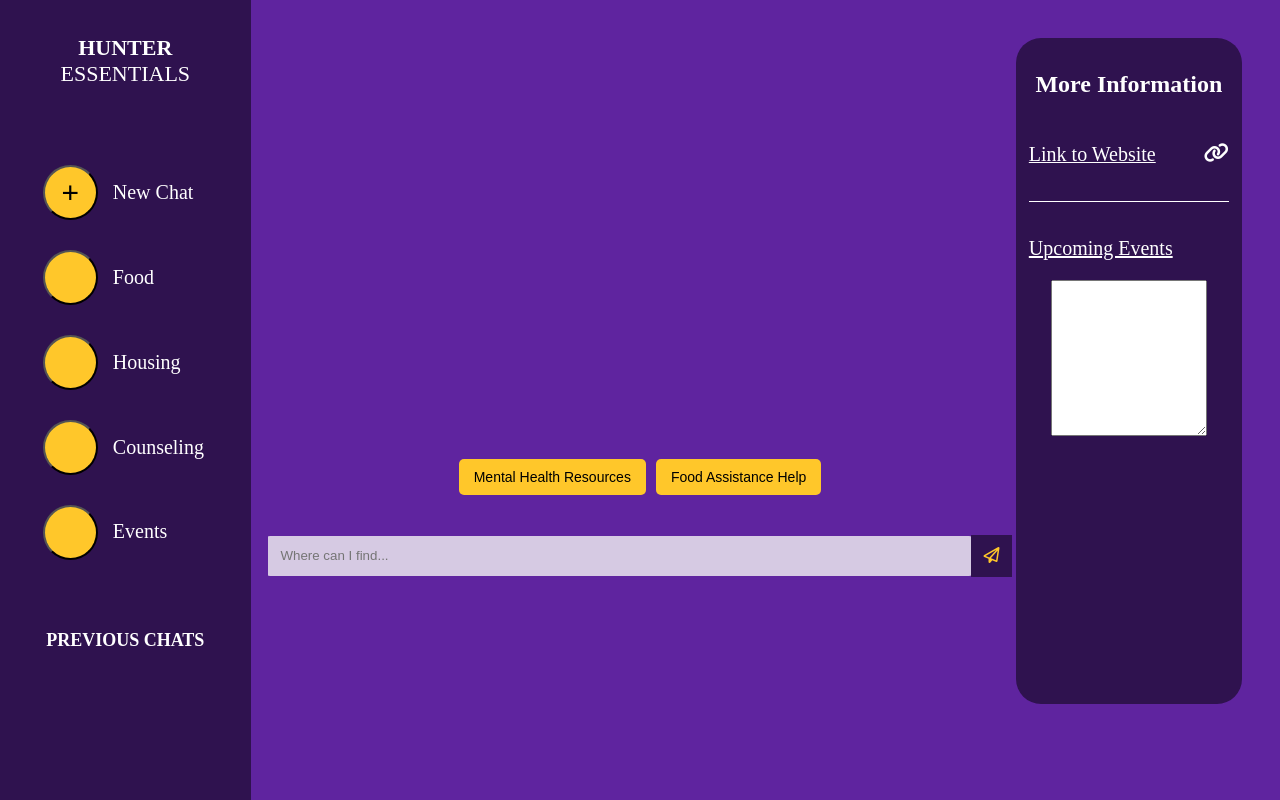
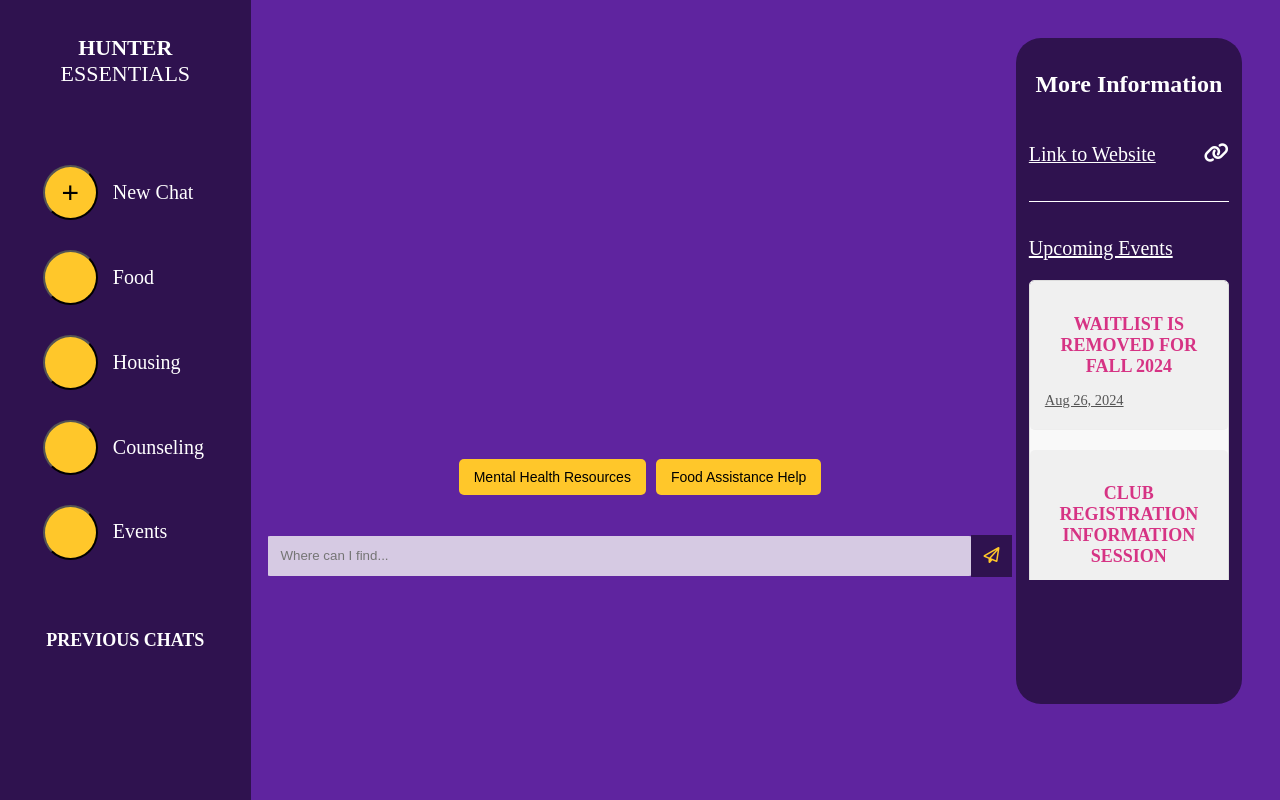
Before and after one commit to zaraamerr/cuny-resource-chatbot, a React (Create React App) app in the folder myapp/: page / in a window 1280 px wide. Built offline with nearby package versions, Linux system fonts and the light colour scheme; a web font is replaced by a local one.

Commit message:
added calendar to mainpage

```diff
--- a/myapp/src/components/InfoPanel.css
+++ b/myapp/src/components/InfoPanel.css
@@ -18,12 +18,11 @@
 	text-decoration: underline;
 }
 
-.infopanel-main textarea{
-	height: 150px;
+.textarea{
+	height: 300px;
   overflow: hidden;
-  max-width: 150px;
-  max-height: 200px;
-
+  max-width: 200px;
+  max-height: 300px;
 }
 
 a.infopanel-link {
--- a/myapp/src/components/InfoPanel.jsx
+++ b/myapp/src/components/InfoPanel.jsx
@@ -1,23 +1,33 @@
 import React, { Component } from 'react';
 import { Link } from 'react-router-dom';
 import "./../components/InfoPanel.css";
+import Scroll from "./Scroll";
 
 class InfoPanel extends Component {
   render() {
     return (
       <div className="infopanel-main">
-        <h2 style={{textAlign:"center"}}>More Information</h2>
-          <p style={{paddingBottom: "35px", paddingTop: "25px", borderBottom: "1px solid"}}>
-	      <Link to="/events-calendar" className="infopanel-link">
-		  Link to Website <i style={{float: "right"}} class="fa-solid fa-link"></i>
-	      </Link>
-          </p>
+        <h2 style={{ textAlign: "center" }}>More Information</h2>
+        <p
+          style={{
+            paddingBottom: "35px",
+            paddingTop: "25px",
+            borderBottom: "1px solid",
+          }}
+        >
+          <Link to="/events-calendar" className="infopanel-link">
+            Link to Website{" "}
+            <i style={{ float: "right" }} class="fa-solid fa-link"></i>
+          </Link>
+        </p>
 
-	  <Link to="/events-calendar" className="infopanel-link">
-	      <p style={{paddingTop: "15px"}}>Upcoming Events</p>
-	  </Link>
+        <Link to="/events-calendar" className="infopanel-link">
+          <p style={{ paddingTop: "15px" }}>Upcoming Events</p>
+        </Link>
 
-        <textarea></textarea>
+        <div className="textarea">
+          <Scroll></Scroll>
+        </div>
       </div>
     );
   }
--- a/myapp/src/Scroll.jsx
+++ b/myapp/src/components/Scroll.jsx
@@ -55,17 +55,17 @@ function Scroll() {
         }
       ]);
 
-    useEffect(() => {
-        fetch('/scrapedData.json')
-            .then(response => response.json())
-            .then(data => setEvents(data))
-            .catch(error => console.error('Error fetching data:', error));
-    }, []);
-    console.log(events)
+    // useEffect(() => {
+    //     fetch('/scrapedData.json')
+    //         .then(response => response.json())
+    //         .then(data => setEvents(data))
+    //         .catch(error => console.error('Error fetching data:', error));
+    // }, []);
+    // console.log(events)
 
     return (
         <div className="event-list">
-            {events.map((event, index) => (
+            {events && events.map((event, index) => (
                 <div key={index} className="event-item">
                     <a href={event.link} target="_blank" rel="noopener noreferrer">
                         <h3>{event.title}</h3>
```
Also changed, not shown: myapp/package.json (+0 -7 lines), myapp/src/components/Scroll.css (renamed from myapp/src/Scroll.css).
